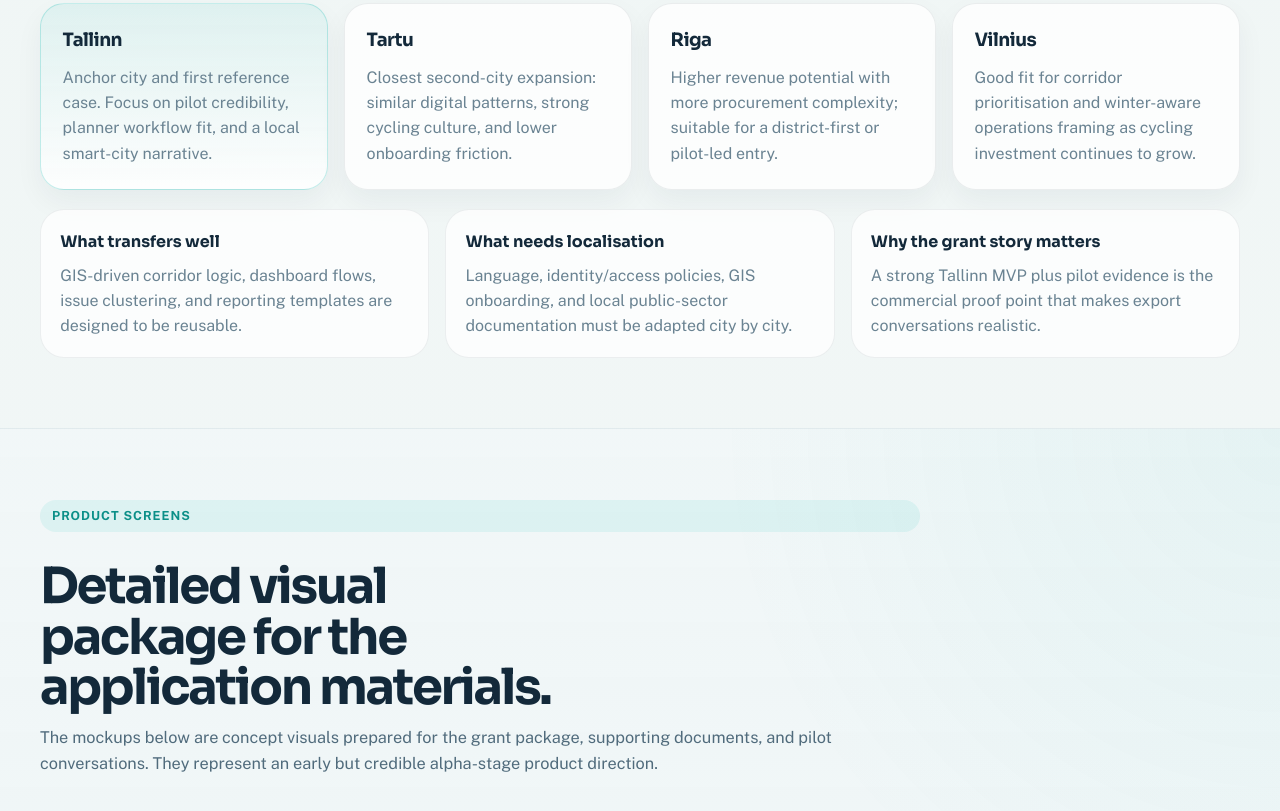
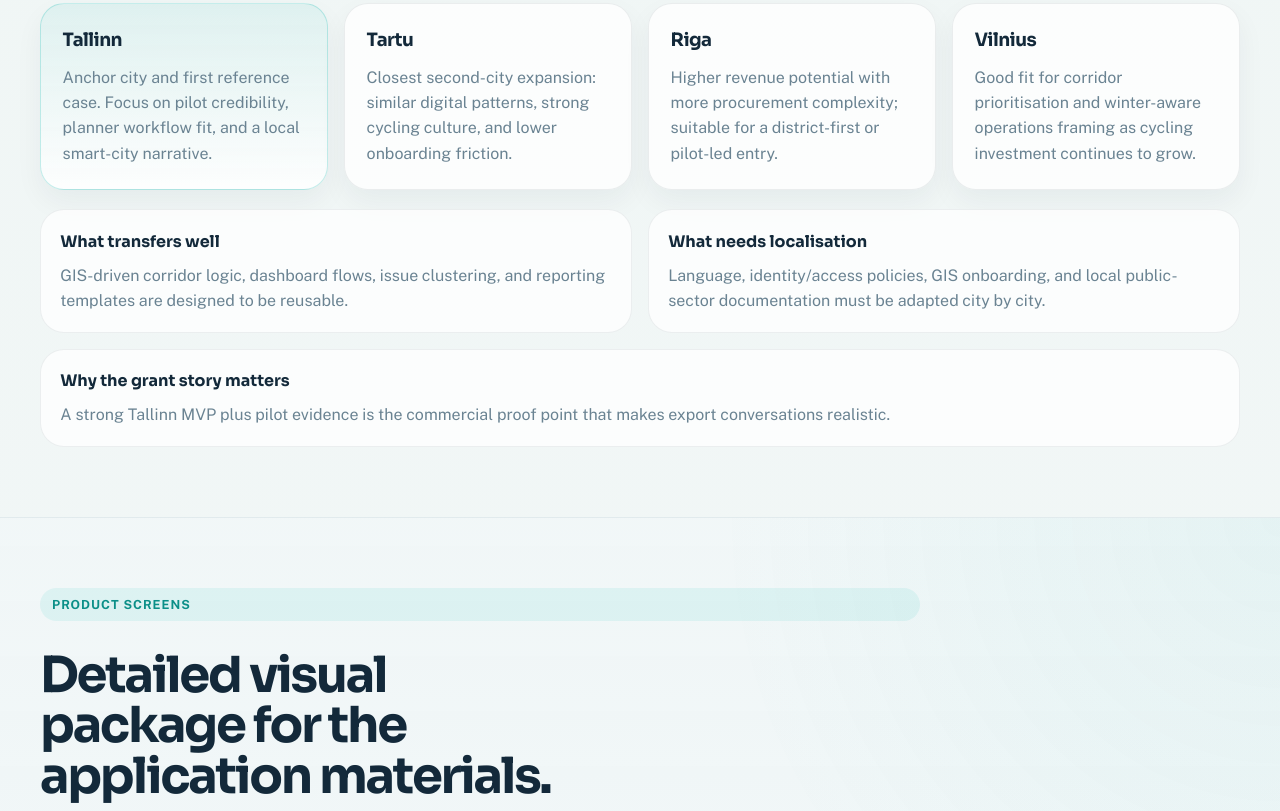
Before and after one commit to DavidGOD228/Tallinnovation, a plain HTML site: page index.html in a window 1280 px wide. Shown: the part 6327-7138 px from the top of the page. Drawn offline with nearby package versions, Linux system fonts and the light colour scheme.

Commit message:
Wrap trust cards into multiple rows

```diff
--- a/index.html
+++ b/index.html
@@ -321,7 +321,7 @@
           </article>
         </div>
 
-        <div class="export-band">
+        <div class="export-band trust-band">
           <div>
             <h3>What transfers well</h3>
             <p>GIS-driven corridor logic, dashboard flows, issue clustering, and reporting templates are designed to be reusable.</p>
@@ -444,7 +444,7 @@
             <li>Open-data readiness for future integration with cycling counters, incidents, and GIS layers</li>
           </ul>
         </div>
-        <div class="export-band">
+        <div class="export-band trust-band">
           <div>
             <h3>What the AI does</h3>
             <p>Supports clustering, duplicate detection, and initial priority suggestions to reduce manual review effort.</p>
--- a/styles.css
+++ b/styles.css
@@ -810,6 +810,20 @@
   color: var(--muted);
 }
 
+.trust-band {
+  align-content: start;
+}
+
+@media (min-width: 900px) {
+  .trust-band {
+    grid-template-columns: repeat(2, minmax(0, 1fr));
+  }
+
+  .trust-band > div:last-child {
+    grid-column: 1 / -1;
+  }
+}
+
 .gallery-card {
   display: flex;
   flex-direction: column;
```
